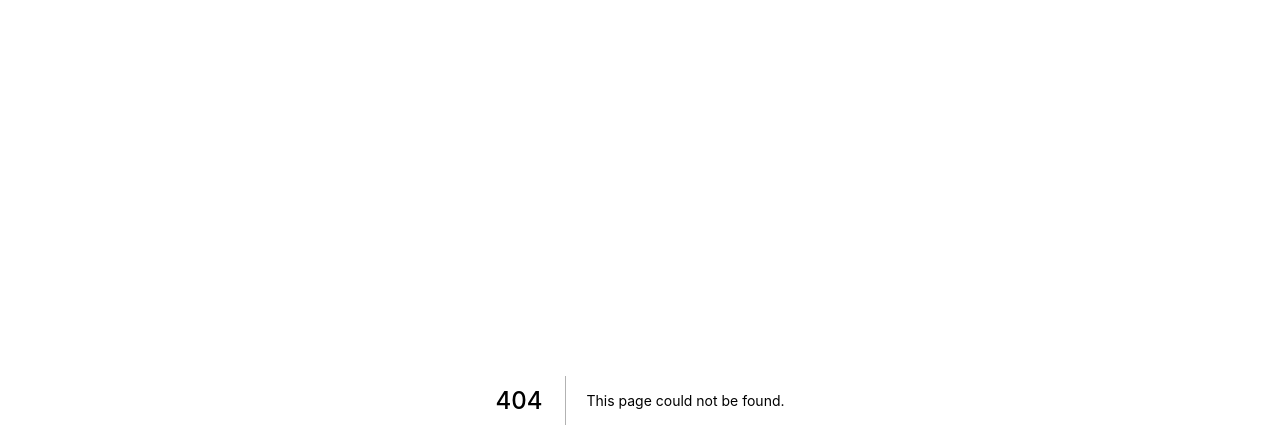
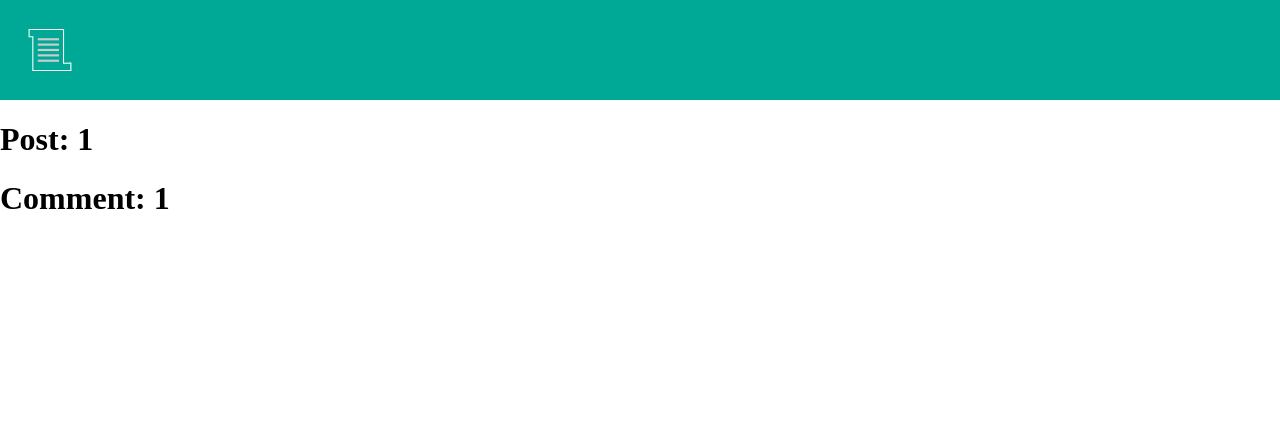
Before and after one commit to carvalho-rafael/blog, a Next.js app: page /posts/1/1 in a window 1280 px wide. Before the commit this address had no page. Shown: the top 448 px of the page. Built offline with nearby package versions, Linux system fonts and the light colour scheme.

Commit message:
crete post route and comment route

```diff
--- a/components/navbar/index.tsx
+++ b/components/navbar/index.tsx
@@ -3,7 +3,7 @@ import { NavBarContainer, Logo } from './styles'
 export default function NavBar() {
     return (
         <NavBarContainer>
-            <Logo src="logo.svg" alt="blog-logo"/>
+            <Logo src="/logo.svg" alt="blog-logo"/>
         </NavBarContainer>
     )
 }
--- /dev/null
+++ b/pages/posts/[id]/[comment].tsx
@@ -0,0 +1,17 @@
+import { useRouter } from 'next/router'
+import NavBar from '../../../components/navbar'
+
+const Comment = () => {
+  const router = useRouter()
+  const { id, comment, likes } = router.query
+
+  return (
+    <>
+      <NavBar />
+      <h1>Post: {id}</h1>
+      <h1>Comment: {comment} {likes}</h1>
+    </>
+  )
+}
+
+export default Comment
--- a/tsconfig.json
+++ b/tsconfig.json
@@ -22,7 +22,7 @@
     "next-env.d.ts",
     "**/*.ts",
     "**/*.tsx"
-  ],
+, "pages/posts/[id]"  ],
   "exclude": [
     "node_modules"
   ]
```
Also changed, not shown: pages/posts/[id]/index.tsx (added, +18 -0 lines).
